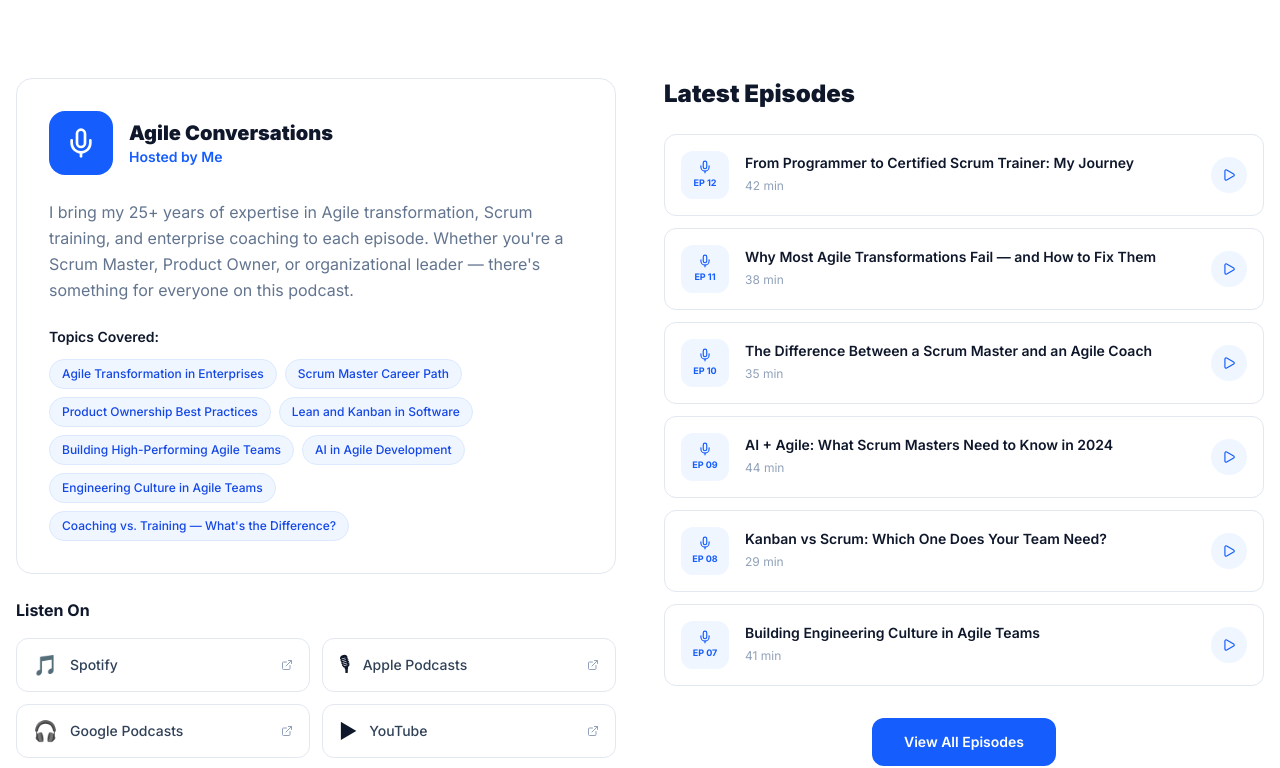
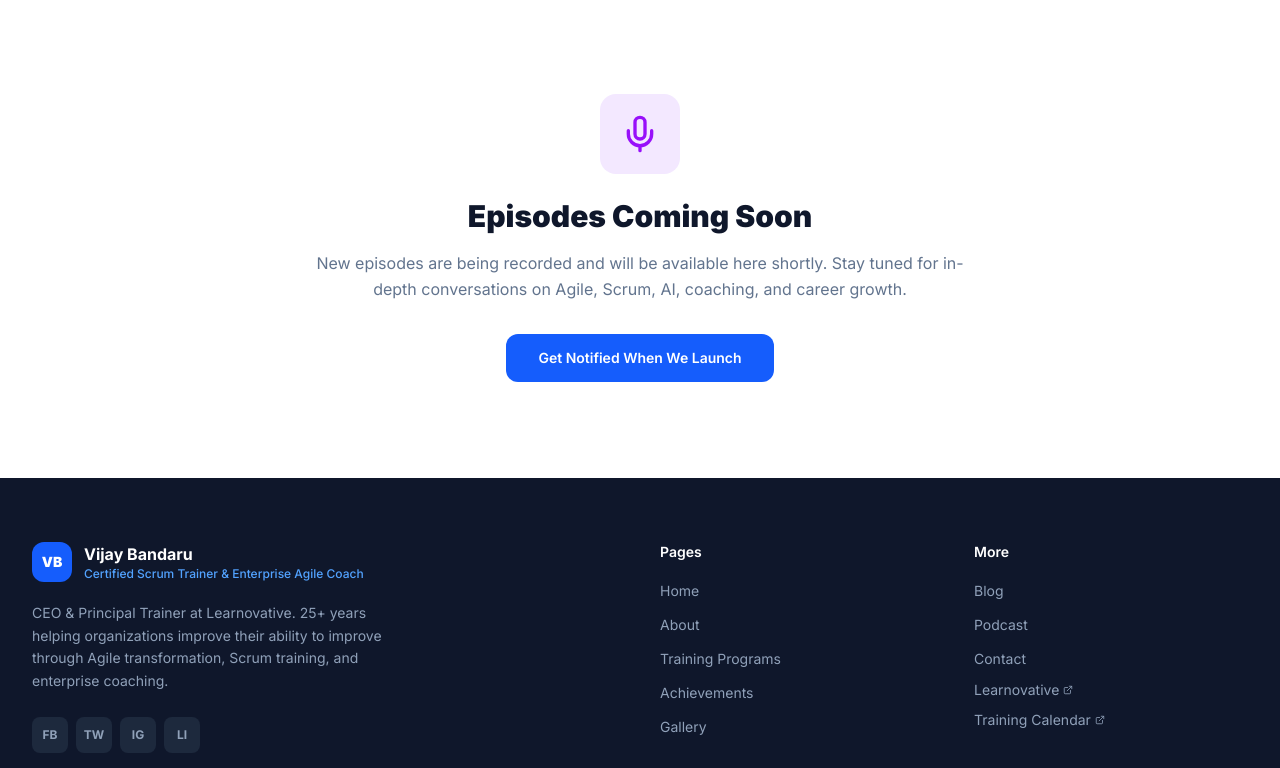
Before and after one commit to Surya-Anirudh/vijay-bandaru-website, a React (Vite) app: page /podcast in a window 1280 px wide. Shown: the part 492-1260 px from the top of the page. Built offline with nearby package versions, Linux system fonts and the light colour scheme.

Commit message:
fix: remove placeholder podcast episodes, show coming soon

```diff
--- a/src/pages/Podcast.tsx
+++ b/src/pages/Podcast.tsx
@@ -1,122 +1,31 @@
 import { motion } from "framer-motion"
-import { Mic, ExternalLink, Play } from "lucide-react"
+import { Mic } from "lucide-react"
+import { Link } from "react-router-dom"
 import PageHeader from "@/components/PageHeader"
-
-const topics = [
-  "Agile Transformation in Enterprises",
-  "Scrum Master Career Path",
-  "Product Ownership Best Practices",
-  "Lean and Kanban in Software",
-  "Building High-Performing Agile Teams",
-  "AI in Agile Development",
-  "Engineering Culture in Agile Teams",
-  "Coaching vs. Training — What's the Difference?",
-]
-
-const platforms = [
-  { name: "Spotify", icon: "🎵" },
-  { name: "Apple Podcasts", icon: "🎙" },
-  { name: "Google Podcasts", icon: "🎧" },
-  { name: "YouTube", icon: "▶" },
-]
-
-const episodes = [
-  { ep: "EP 12", title: "From Programmer to Certified Scrum Trainer: My Journey", duration: "42 min" },
-  { ep: "EP 11", title: "Why Most Agile Transformations Fail — and How to Fix Them", duration: "38 min" },
-  { ep: "EP 10", title: "The Difference Between a Scrum Master and an Agile Coach", duration: "35 min" },
-  { ep: "EP 09", title: "AI + Agile: What Scrum Masters Need to Know in 2024", duration: "44 min" },
-  { ep: "EP 08", title: "Kanban vs Scrum: Which One Does Your Team Need?", duration: "29 min" },
-  { ep: "EP 07", title: "Building Engineering Culture in Agile Teams", duration: "41 min" },
-]
 
 export default function Podcast() {
   return (
     <div className="bg-white">
       <PageHeader badge="Podcast" variant="podcast"
         title={<>Agile & Scrum <span className="text-pink-400">Jingles</span></>}
-        subtitle="I host deep conversations on Agile, Scrum, organizational transformation, and building extraordinary teams — drawing from my 25+ years as a Certified Scrum Trainer & Enterprise Agile Coach." />
+        subtitle="I host deep conversations on Agile, Scrum, organizational transformation, and building extraordinary teams — drawing from my 28+ years as a Certified Scrum Trainer & Enterprise Agile Coach." />
 
-      <section className="py-20 px-4">
-        <div className="max-w-7xl mx-auto">
-          <div className="grid lg:grid-cols-2 gap-12 items-start">
-            {/* Left — Host info */}
-            <motion.div initial={{ opacity: 0, x: -30 }} whileInView={{ opacity: 1, x: 0 }} viewport={{ once: true }} transition={{ duration: 0.6 }}>
-              <div className="bg-white border border-slate-200 rounded-2xl p-8 hover:shadow-lg transition-all">
-                <div className="flex items-center gap-4 mb-6">
-                  <div className="w-16 h-16 rounded-2xl bg-blue-600 flex items-center justify-center">
-                    <Mic className="w-8 h-8 text-white" />
-                  </div>
-                  <div>
-                    <h2 className="text-slate-900 font-black text-xl">Agile Conversations</h2>
-                    <p className="text-blue-600 text-sm font-semibold">Hosted by Me</p>
-                  </div>
-                </div>
-                <p className="text-slate-500 leading-relaxed mb-6">
-                  I bring my 25+ years of expertise in Agile transformation,
-                  Scrum training, and enterprise coaching to each episode. Whether you're a
-                  Scrum Master, Product Owner, or organizational leader — there's something
-                  for everyone on this podcast.
-                </p>
-                <div>
-                  <div className="text-slate-900 font-semibold text-sm mb-3">Topics Covered:</div>
-                  <div className="flex flex-wrap gap-2">
-                    {topics.map((t) => (
-                      <span key={t} className="text-xs px-3 py-1.5 rounded-full bg-blue-50 text-blue-700 border border-blue-100 font-medium">
-                        {t}
-                      </span>
-                    ))}
-                  </div>
-                </div>
-              </div>
-
-              {/* Listen on */}
-              <div className="mt-6">
-                <h3 className="text-slate-900 font-bold mb-4">Listen On</h3>
-                <div className="grid grid-cols-2 gap-3">
-                  {platforms.map((p) => (
-                    <div key={p.name} className="flex items-center gap-3 px-4 py-3 rounded-xl border border-slate-200 bg-white cursor-pointer hover:border-blue-300 hover:shadow-md transition-all hover:scale-105">
-                      <span className="text-xl">{p.icon}</span>
-                      <span className="text-slate-700 text-sm font-medium">{p.name}</span>
-                      <ExternalLink size={12} className="text-slate-400 ml-auto" />
-                    </div>
-                  ))}
-                </div>
-              </div>
-            </motion.div>
-
-            {/* Right — Episodes */}
-            <motion.div initial={{ opacity: 0, x: -50 }} whileInView={{ opacity: 1, x: 0 }} viewport={{ once: true }} transition={{ duration: 0.6 }}>
-              <h2 className="text-2xl font-black text-slate-900 mb-6">Latest Episodes</h2>
-              <div className="space-y-3">
-                {episodes.map((ep, i) => (
-                  <motion.div key={ep.ep} initial={{ opacity: 0, x: -50 }} whileInView={{ opacity: 1, x: 0 }}
-                    viewport={{ once: true }} transition={{ duration: 0.4, delay: i * 0.07 }}>
-                    <div className="bg-white border border-slate-200 rounded-xl p-4 flex items-center gap-4 hover:border-blue-200 hover:shadow-md transition-all duration-300 group cursor-pointer">
-                      <div className="w-12 h-12 rounded-xl bg-blue-50 flex flex-col items-center justify-center shrink-0 text-center group-hover:bg-blue-600 transition-colors">
-                        <Mic size={14} className="text-blue-600 group-hover:text-white mb-0.5 transition-colors" />
-                        <span className="text-[9px] text-blue-600 group-hover:text-white font-bold transition-colors">{ep.ep}</span>
-                      </div>
-                      <div className="flex-1 min-w-0">
-                        <h3 className="text-slate-900 text-sm font-semibold leading-snug group-hover:text-blue-600 transition-colors truncate">{ep.title}</h3>
-                        <span className="text-slate-400 text-xs">{ep.duration}</span>
-                      </div>
-                      <div className="w-9 h-9 rounded-full bg-blue-50 flex items-center justify-center shrink-0 group-hover:bg-blue-600 transition-colors">
-                        <Play size={14} className="text-blue-600 group-hover:text-white transition-colors" />
-                      </div>
-                    </div>
-                  </motion.div>
-                ))}
-              </div>
-
-              <div className="mt-8 text-center">
-                <a href="https://vijaybandaru.com/podcast/" target="_blank" rel="noopener noreferrer">
-                  <button className="px-8 py-3.5 rounded-xl bg-blue-600 hover:bg-blue-700 text-white font-semibold text-sm transition-all hover:shadow-xl hover:shadow-blue-600/25 hover:scale-105">
-                    View All Episodes
-                  </button>
-                </a>
-              </div>
-            </motion.div>
-          </div>
+      <section className="py-24 px-4">
+        <div className="max-w-2xl mx-auto text-center">
+          <motion.div initial={{ opacity: 0, y: 20 }} animate={{ opacity: 1, y: 0 }} transition={{ duration: 0.5 }}>
+            <div className="w-20 h-20 rounded-2xl bg-purple-100 flex items-center justify-center mx-auto mb-6">
+              <Mic className="w-10 h-10 text-purple-600" />
+            </div>
+            <h2 className="text-3xl font-black text-slate-900 mb-4">Episodes Coming Soon</h2>
+            <p className="text-slate-500 text-base leading-relaxed mb-8">
+              New episodes are being recorded and will be available here shortly. Stay tuned for in-depth conversations on Agile, Scrum, AI, coaching, and career growth.
+            </p>
+            <Link to="/contact">
+              <button className="px-8 py-3.5 rounded-xl bg-blue-600 hover:bg-blue-700 text-white font-semibold text-sm transition-all hover:scale-105 hover:shadow-lg">
+                Get Notified When We Launch
+              </button>
+            </Link>
+          </motion.div>
         </div>
       </section>
     </div>
```
